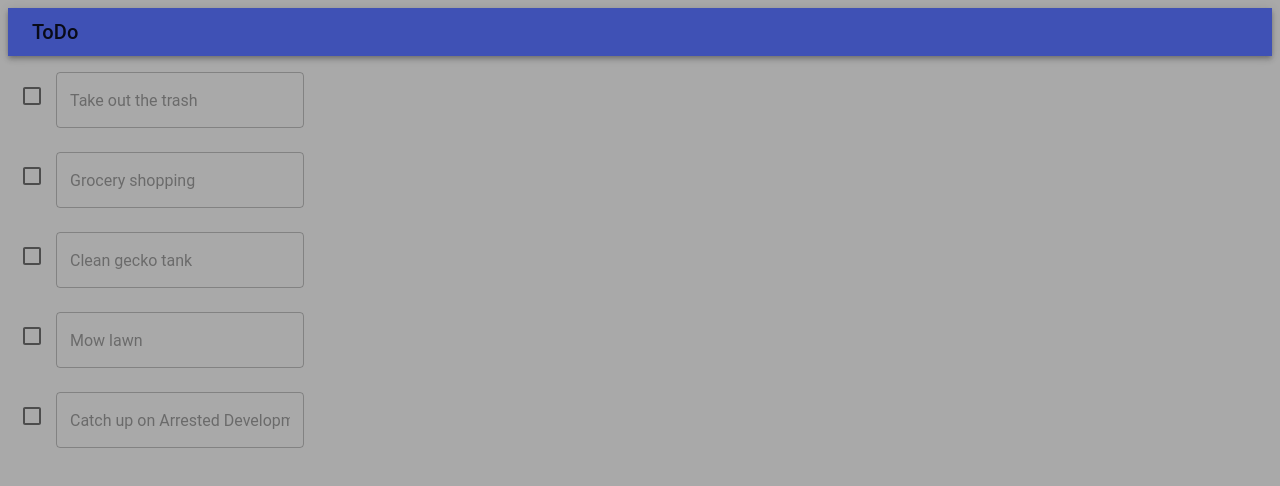
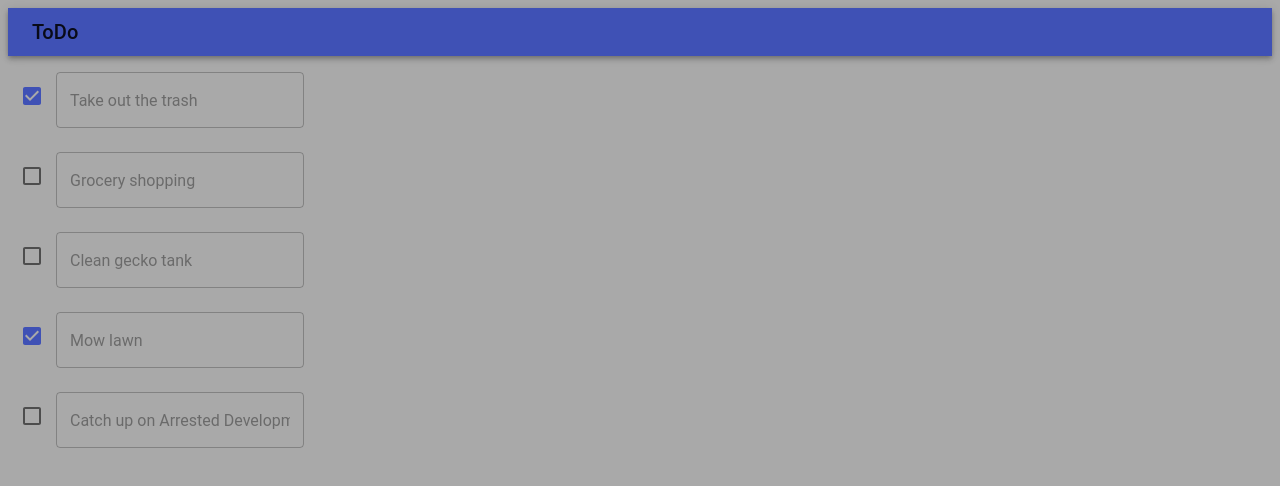
Before and after one commit to tuhinchakraborty/todo, a React (Create React App) app: page / in a window 1280 px wide. Shown: the top 486 px of the page. Built offline with nearby package versions, Linux system fonts and the light colour scheme.

Commit message:
[react-app] state fetch initial state from json

```diff
--- a/src/components/ToDo.js
+++ b/src/components/ToDo.js
@@ -6,7 +6,7 @@ class ToDo extends Component {
   render() {
     return (
       <div style={{ display: 'flex', flexWrap: 'wrap', flexDirection: 'row' }}>
-        <Checkbox color="primary" onChange={() => this.props.handleChange(this.props.content.id)} />
+        <Checkbox color="primary" checked={this.props.content.completed} onChange={() => this.props.handleChange(this.props.content.id)} />
         <TextField id="outlined-bare" placeholder={this.props.content.text} margin="normal" variant="outlined" />
       </div>
     );
```
